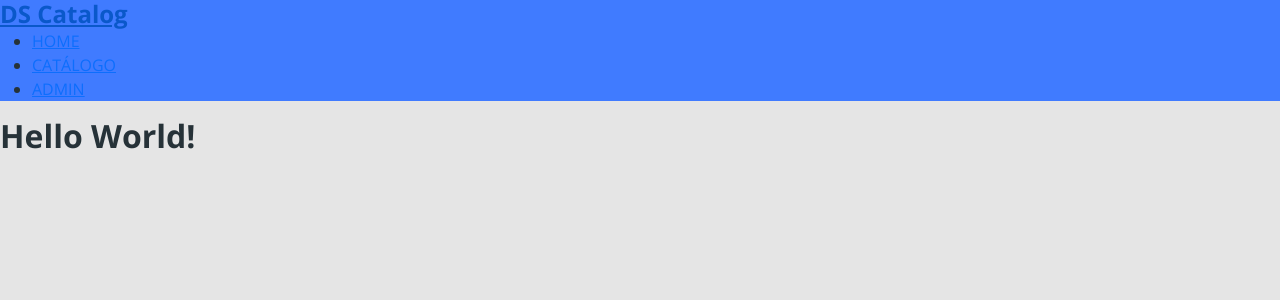
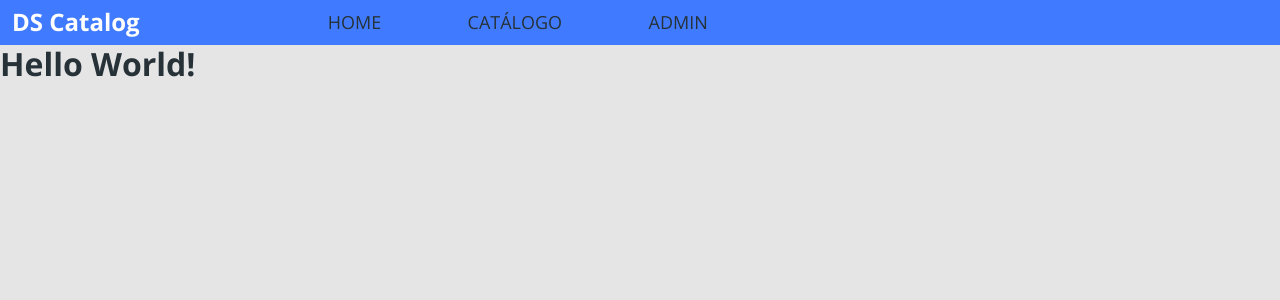
Before and after one commit to J-DouglasLira/DSCatalog, a React (Create React App) app in the folder frontend/: page / in a window 1280 px wide. Shown: the top 300 px of the page. Built offline with nearby package versions, Linux system fonts and the light colour scheme.

Commit message:
style: nav-bar

```diff
--- a/frontend/src/App.css
+++ b/frontend/src/App.css
@@ -15,3 +15,13 @@ h6 {
   font-weight: 700;
   margin-bottom: 0;
 }
+
+a,
+a:hover {
+  text-decoration: none;
+  color: unset;
+}
+
+ul {
+  list-style-type: none;
+}
--- a/frontend/src/components/Navbar/index.tsx
+++ b/frontend/src/components/Navbar/index.tsx
@@ -1,12 +1,13 @@
+import "./styles.css";
 export function NavBar() {
   return (
-    <nav className="bg-primary">
-      <div>
-        <a href="link">
+    <nav className="navbar navbar-expand-md bg-primary">
+      <div className="container-fluid">
+        <a href="link" className="nav-logo-text">
           <h4>DS Catalog</h4>
         </a>
-        <div>
-          <ul>
+        <div className="collapse navbar-collapse">
+          <ul className="navbar-nav offset-md-2 main-menu">
             <li>
               <a href="link">HOME</a>
             </li>
--- /dev/null
+++ b/frontend/src/components/Navbar/styles.css
@@ -0,0 +1,11 @@
+.nav-logo-text,
+.nav-logo-text:hover {
+  color: white;
+}
+
+.main-menu {
+  display: flex;
+  font-size: 18px;
+  width: 380px;
+  justify-content: space-between;
+}
```
